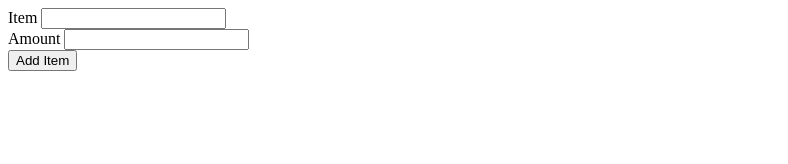
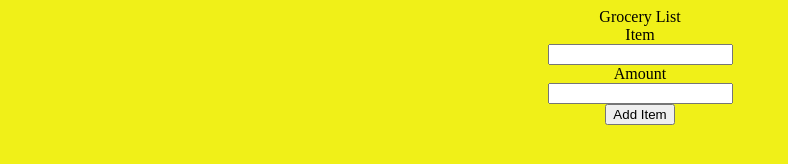
Before and after one commit to RJLibby/shopping, a plain HTML site: page index.html in a window 1280 px wide. Shown: the whole page, without its empty margins (0-788 px from the left). Drawn offline with Linux system fonts and the light colour scheme.

Commit message:
Add files via upload

```diff
--- a/index.html
+++ b/index.html
@@ -3,24 +3,29 @@
 <head>
     <meta charset="utf-8">
     <title>Shopping List</title>
+    <link rel="stylesheet" href="./style.css"/>
     <script src="./script.js"></script>
 </head>
 <body>
+<div class="helloWorld">Grocery List</div>
+<section class="grocery-list-section">
 <div class="item-form-container">
     <form id="item-form">
-        <div>
+        <div class="label-one">
             <label for="item">Item</label>
             <input Type="text" id="item-name">
         </div>
-        <div>
+        <div class="label-two">
             <label for="amount">Amount</label>
             <input type="number" id="item-amount">
         </div>
         <button type="submit">Add Item</button>
     </form>
 </div>
+</section>
 <div class="shopping-list-container">
     <ul id="shopping-list"></ul>
 </div>
+
 </body>
 </html>
--- /dev/null
+++ b/style.css
@@ -0,0 +1,31 @@
+body {
+  background-color: rgb(240, 240, 24);
+
+  .helloWorld{
+    display: flex;
+    text-align: center;
+    justify-content: center;
+  }
+}
+.grocery-list-section{
+  display: flex;
+  align-items: center;
+  justify-content: center;
+  text-align: center;
+}
+#item-name {
+  display: flex;
+  align-items: center;
+  justify-content: center;
+  text-align: center;
+}
+
+#item-amount {
+  display: flex;
+  align-items: center;
+  justify-content: center;
+}
+
+.shopping-list-container{
+  float: left;
+}
```
